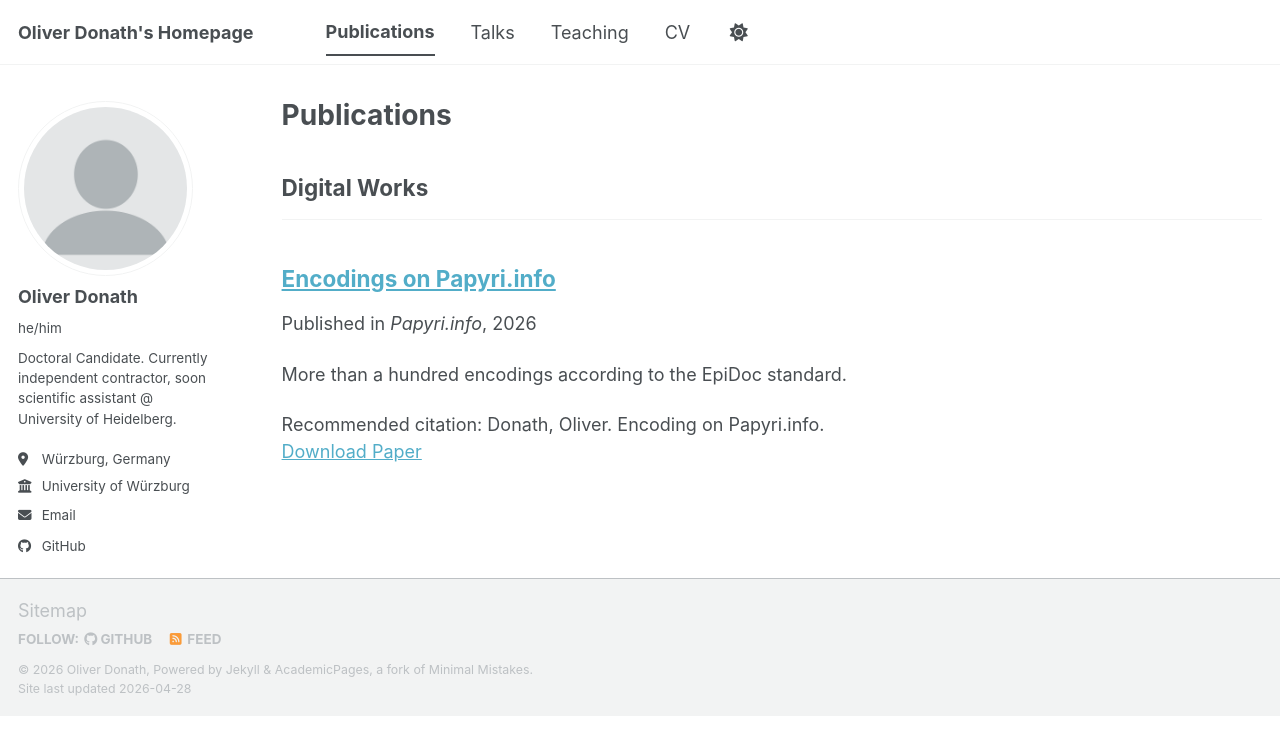
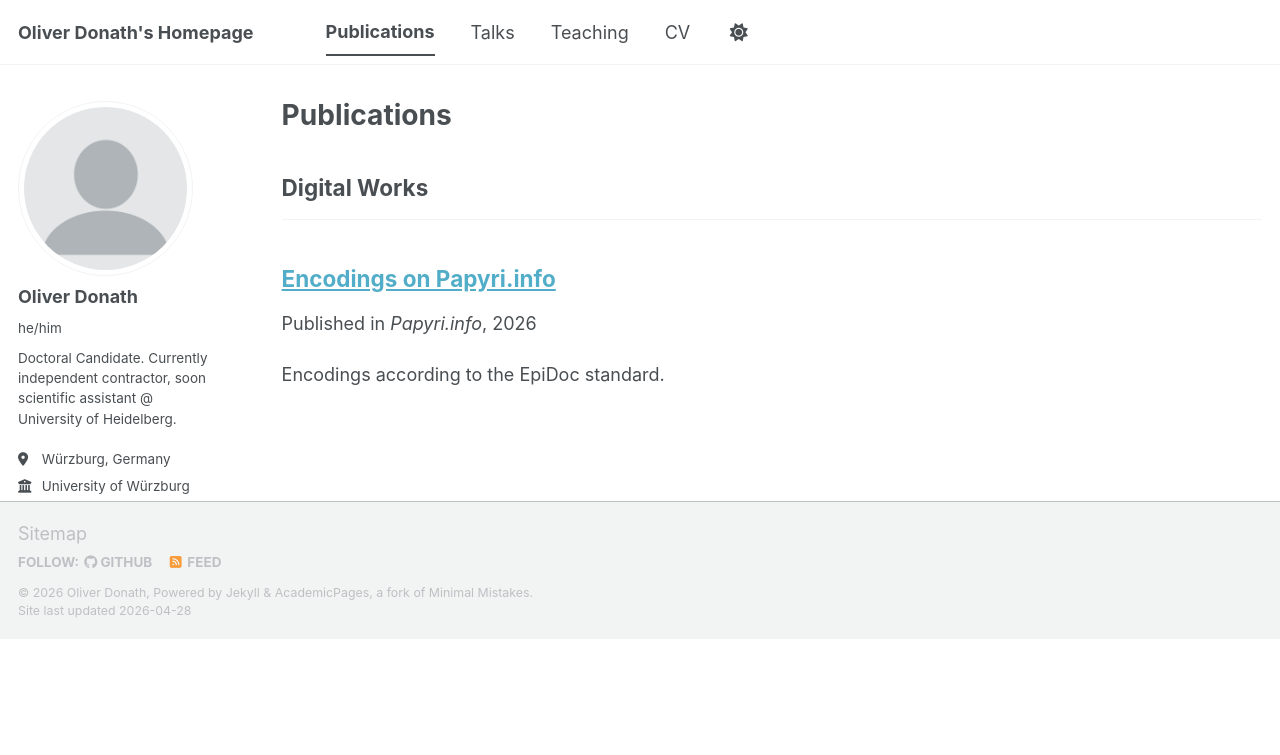
Before and after one commit to oli-do/oli-do.github.io, a Jekyll site: the page built from _pages/publications.html, in a window 1280 px wide. Shown: the top 755 px of the page. Built offline with Jekyll 4.4.1, drawn with Linux system fonts in a browser that asks for light colours; a script bundle is joined from its source files by our own code; library files that are not in the unit come from our copies.

Commit message:
Update papyri-info.md: simplify

```diff
--- a/_publications/papyri-info.md
+++ b/_publications/papyri-info.md
@@ -2,11 +2,7 @@
 title: "Encodings on Papyri.info"
 collection: publications
 category: digital
-permalink: /publication/papyri-info
-excerpt: 'More than a hundred encodings according to the EpiDoc standard.'
-date: 2026-04-29
+permalink: 'https://papyri.info/editor/users/OliverD.'
+excerpt: 'Encodings according to the EpiDoc standard.'
 venue: 'Papyri.info'
-paperurl: 'https://papyri.info/editor/users/OliverD.'
-citation: Donath, Oliver. Encoding on Papyri.info.
 ---
-Click the URL provided above to gain access to a full list of encondings.
```
